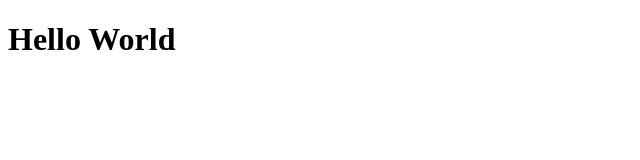
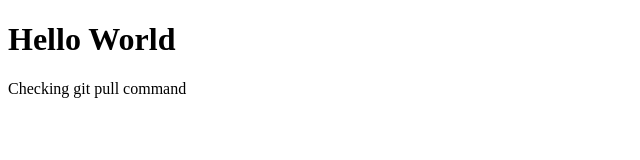
Before and after one commit to jharavi26/exam-test, a plain HTML site: page index.html in a window 1280 px wide. Shown: the whole page, without its empty margins (0-640 px from the left). Drawn offline with Linux system fonts and the light colour scheme.

Commit message:
added text

```diff
--- a/index.html
+++ b/index.html
@@ -7,5 +7,6 @@
 </head>
 <body>
     <h1>Hello World</h1>
+    <p>Checking git pull command</p>
 </body>
 </html>
```
